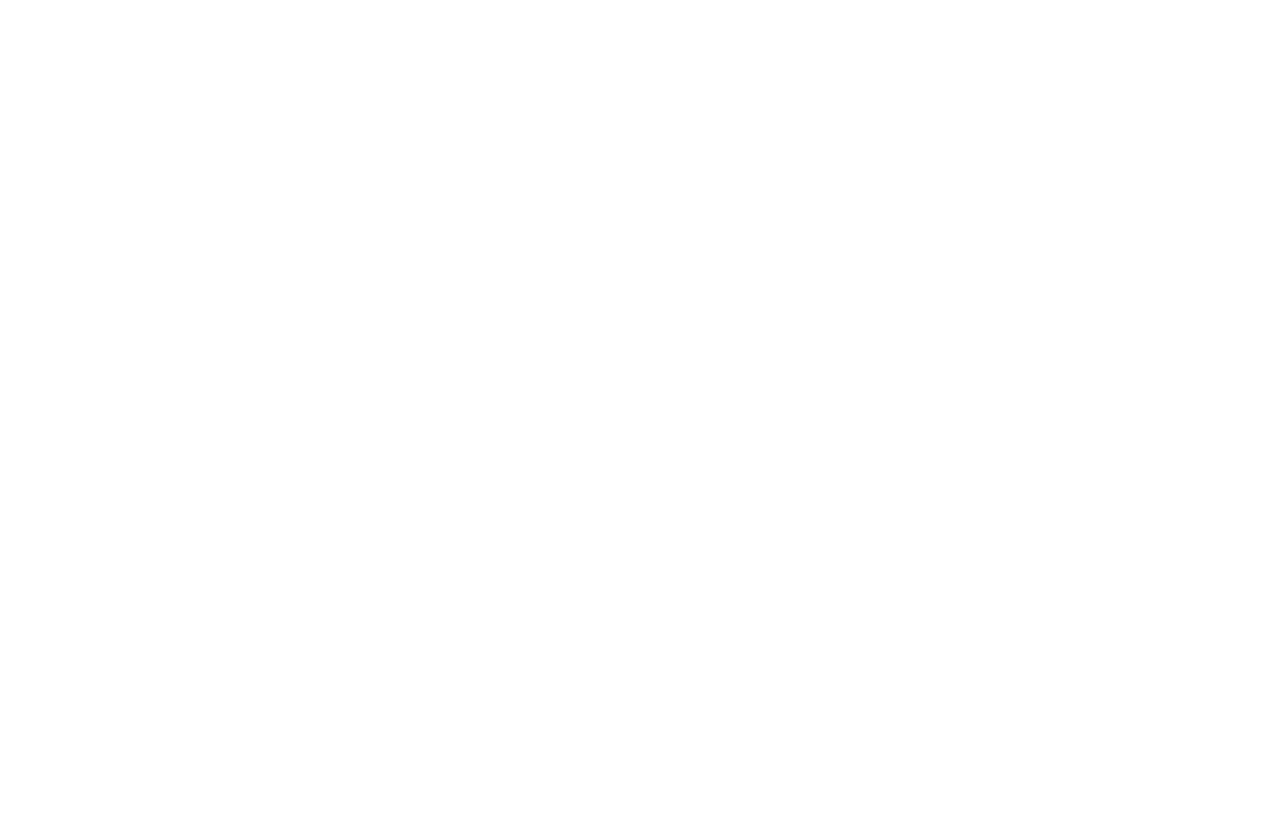
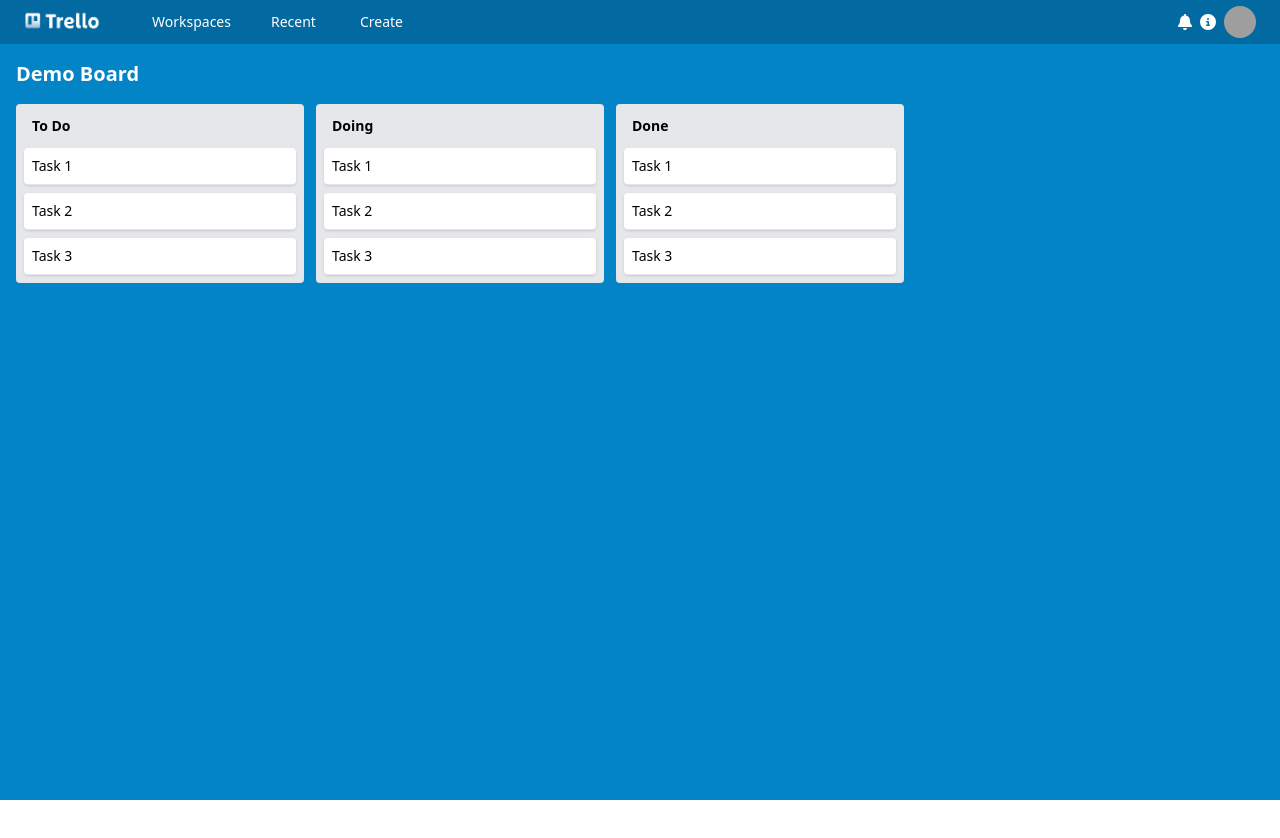
Before and after one commit to oloza/angular-cdk-tailwind, an Angular app: page /board in a window 1280 px wide. Before the commit this address led to /. Shown: the top 838 px of the page. Before the commit the page ends 800 px from the top, so only its background shows below. Built offline with nearby package versions, Linux system fonts and the light colour scheme; grey boxes are pictures that could not be loaded.

Commit message:
drag and drop partial 1

```diff
--- a/src/app/app-routing.module.ts
+++ b/src/app/app-routing.module.ts
@@ -1,12 +1,13 @@
 import { NgModule } from '@angular/core';
 import { RouterModule, Routes } from '@angular/router';
-
+import { BoardComponent } from './pages/board/board.component';
 import { LoginComponent } from './pages/login/login.component';
 import { BoardsComponent } from './pages/boards/boards.component';
 
 const routes: Routes = [
   { path: 'login', component: LoginComponent },
   { path: 'boards', component: BoardsComponent },
+  { path: 'board', component: BoardComponent },
 ];
 
 @NgModule({
--- /dev/null
+++ b/src/app/pages/board/board.component.html
@@ -0,0 +1,84 @@
+<div class="flex flex-col h-screen">
+    <app-navbar></app-navbar>
+    <div class="w-full grow bg-sky-600 px-4 pb-4">
+      <div>
+        <h2 class="text-xl font-bold text-white my-4">Demo Board</h2>
+      </div>
+      <div class="flex items-start w-full h-full">
+        <div class="rounded bg-gray-200 w-72 p-2 mr-3">
+          <div class="flex justify-between py-1">
+            <h3 class="text-sm font-bold ml-2">To Do</h3>
+          </div>
+
+          <div class="text-sm mt-2" cdkDropList (cdkDropListDropped)="drop($event)">
+            <div
+              cdkDrag
+              class="bg-white shadow p-2 rounded mt-2 border-b border-x-gray-300 cursor-pointer hover:bg-gray-400"
+            >
+              Task 1
+            </div>
+            <div
+              cdkDrag
+              class="bg-white shadow p-2 rounded mt-2 border-b border-x-gray-300 cursor-pointer hover:bg-gray-400"
+            >
+              Task 2
+            </div>
+            <div
+              cdkDrag
+              class="bg-white shadow p-2 rounded mt-2 border-b border-x-gray-300 cursor-pointer hover:bg-gray-400"
+            >
+              Task 3
+            </div>
+          </div>
+
+        </div>
+          <div class="rounded bg-gray-200 w-72 p-2 mr-3">
+          <div class="flex justify-between py-1">
+            <h3 class="text-sm font-bold ml-2">Doing</h3>
+          </div>
+
+          <div class="text-sm mt-2">
+            <div
+              class="bg-white shadow p-2 rounded mt-2 border-b border-x-gray-300 cursor-pointer hover:bg-gray-400"
+            >
+              Task 1
+            </div>
+            <div
+              class="bg-white shadow p-2 rounded mt-2 border-b border-x-gray-300 cursor-pointer hover:bg-gray-400"
+            >
+              Task 2
+            </div>
+            <div
+              class="bg-white shadow p-2 rounded mt-2 border-b border-x-gray-300 cursor-pointer hover:bg-gray-400"
+            >
+              Task 3
+            </div>
+          </div>
+        </div>
+
+        <div class="rounded bg-gray-200 w-72 p-2 mr-3">
+          <div class="flex justify-between py-1">
+            <h3 class="text-sm font-bold ml-2">Done</h3>
+          </div>
+
+          <div class="text-sm mt-2">
+            <div
+              class="bg-white shadow p-2 rounded mt-2 border-b border-x-gray-300 cursor-pointer hover:bg-gray-400"
+            >
+              Task 1
+            </div>
+            <div
+              class="bg-white shadow p-2 rounded mt-2 border-b border-x-gray-300 cursor-pointer hover:bg-gray-400"
+            >
+              Task 2
+            </div>
+            <div
+              class="bg-white shadow p-2 rounded mt-2 border-b border-x-gray-300 cursor-pointer hover:bg-gray-400"
+            >
+              Task 3
+            </div>
+          </div>
+        </div>
+      </div>
+    </div>
+  </div>
--- /dev/null
+++ b/src/app/pages/board/board.component.ts
@@ -0,0 +1,14 @@
+import { Component } from '@angular/core';
+import { CdkDragDrop,moveItemInArray } from '@angular/cdk/drag-drop';
+
+@Component({
+  selector: 'app-board',
+  templateUrl: './board.component.html'
+})
+export class BoardComponent {
+
+  drop($event:CdkDragDrop<any[]>){
+  // drop($event:any){
+    console.log($event);
+  }
+}
```
Also changed, not shown: src/app/app.module.ts (+6 -2 lines), src/app/models/todo.model.ts (added), 1 other file (tests, documents, lock files or other folders).
